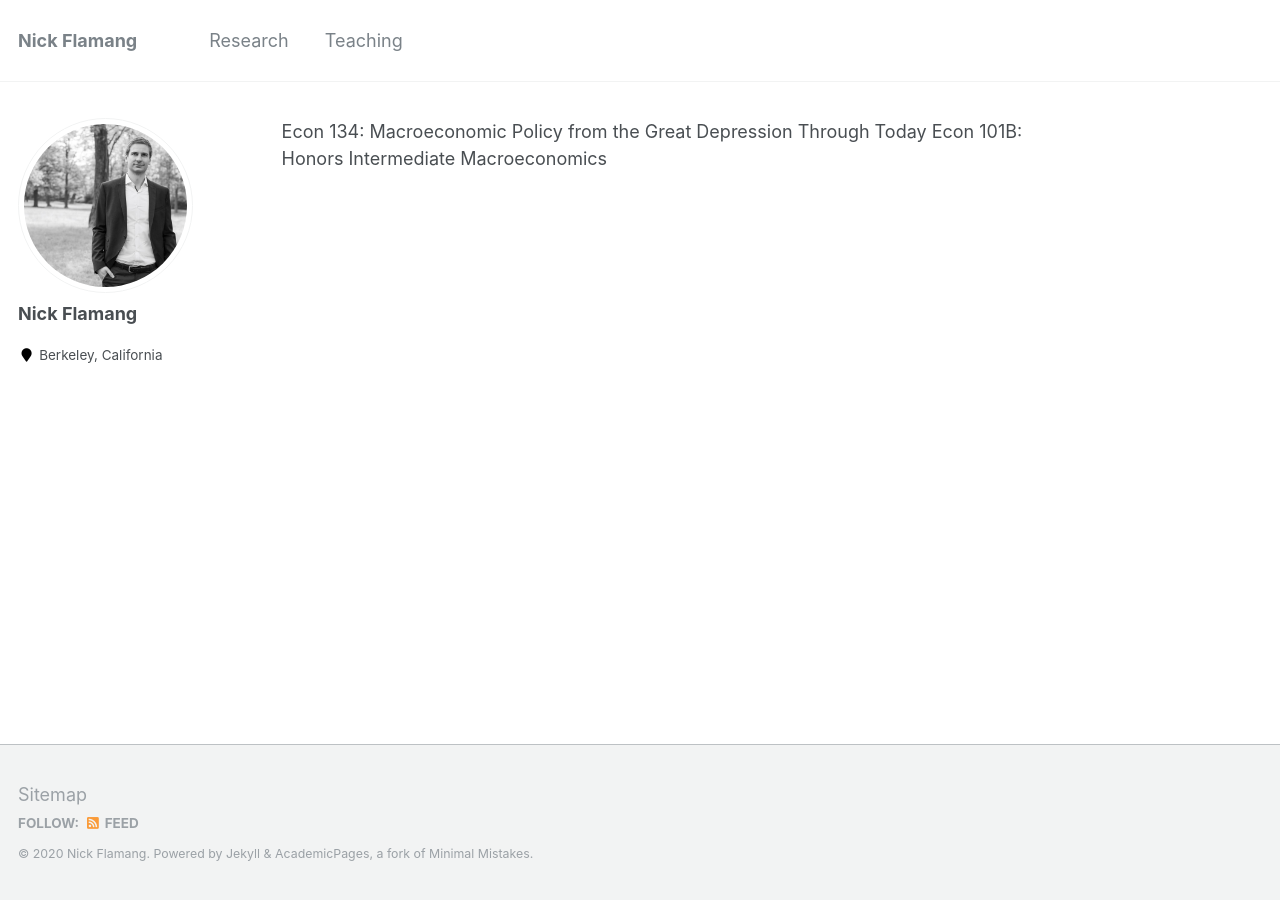
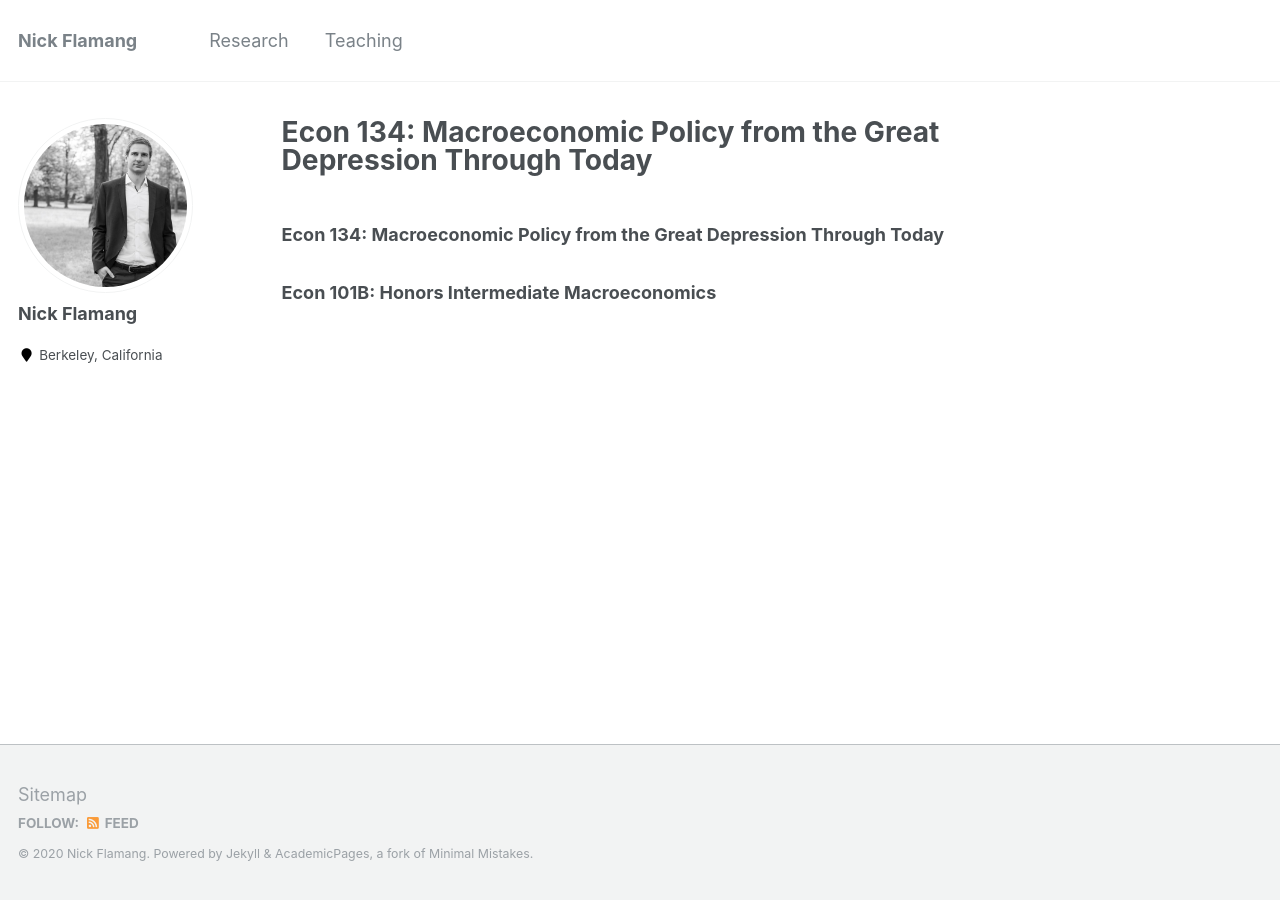
Before and after one commit to nickflamang/nickflamang.github.io, a Jekyll site: the page built from teaching.md, in a window 1280 px wide. Built offline with Jekyll 4.4.1, drawn with Linux system fonts in a browser that asks for light colours; our own code applies the rules of GitHub Pages for plain Markdown files.

Commit message:
Update teaching.md

```diff
--- a/teaching.md
+++ b/teaching.md
@@ -1,3 +1,3 @@
 
-Econ 134: Macroeconomic Policy from the Great Depression Through Today
-Econ 101B: Honors Intermediate Macroeconomics
+### Econ 134: Macroeconomic Policy from the Great Depression Through Today
+### Econ 101B: Honors Intermediate Macroeconomics
```
